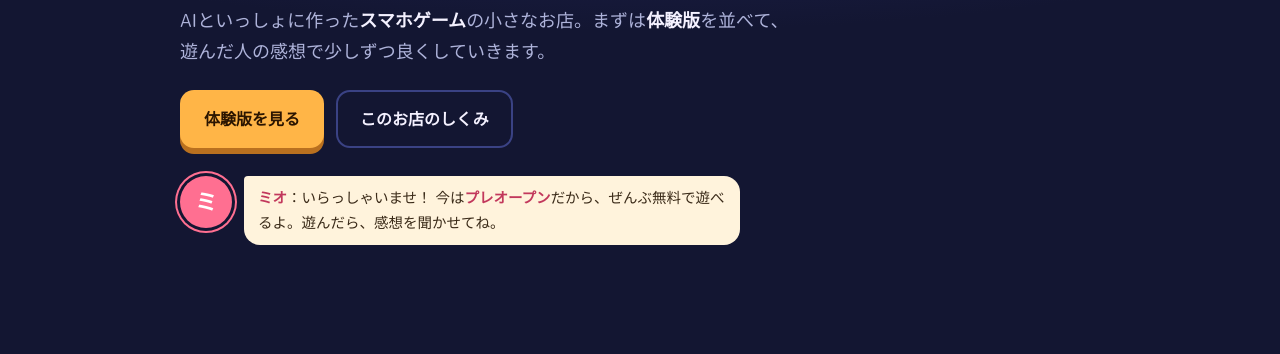
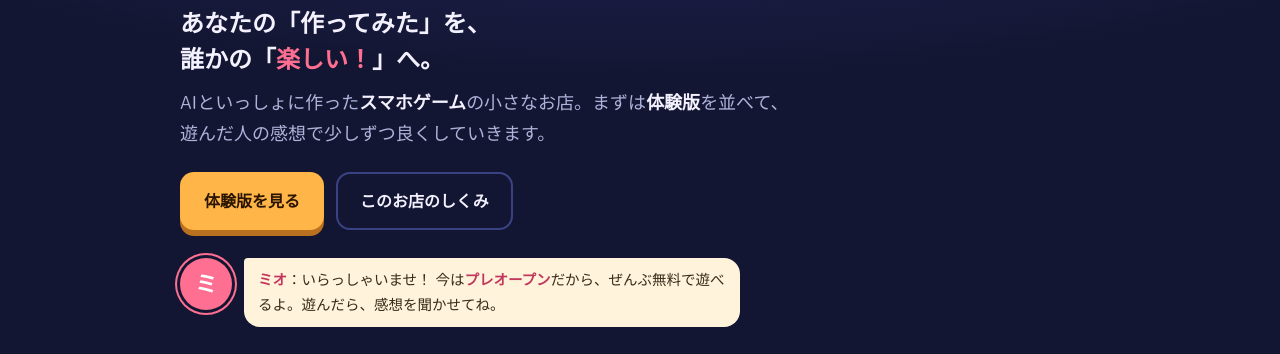
Before and after one commit to kantak243-del/mio-game-market, a plain HTML site: page index.html in a window 1280 px wide. Shown: the part 406-760 px from the top of the page. Drawn offline with Linux system fonts and the light colour scheme; a web font is replaced by a local one.

Commit message:
キャッチコピーを追加
Co-Authored-By: Claude Opus 5.5 <noreply@anthropic.com>
Claude-Session: https://claude.ai/code/session_01LSfHPH8Df1MNuXYQw2YX9k

```diff
--- a/index.html
+++ b/index.html
@@ -54,6 +54,8 @@ nav a:hover,nav a:focus-visible{color:var(--lantern)}
 @media (max-width:480px){.lan:nth-child(n+6){display:none}}
 .hero h1{font-family:var(--pixel);font-weight:400;font-size:clamp(30px,7.2vw,58px);line-height:1.25;margin:10px 0 8px;text-wrap:balance;letter-spacing:.02em}
 .hero h1 .en{display:block;font-size:.34em;letter-spacing:.32em;color:var(--lantern);margin-bottom:6px}
+.hero p.catch{font-weight:800;font-size:clamp(19px,4.6vw,24px);line-height:1.5;margin:0 0 10px;color:var(--ink)}
+.hero p.catch em{font-style:normal;color:var(--mio)}
 .hero p.lead{font-size:clamp(15px,3.6vw,18px);color:var(--dim);max-width:34em;margin:0 0 22px}
 .hero p.lead strong{color:var(--ink)}
 .cta{display:flex;flex-wrap:wrap;gap:12px}
@@ -166,6 +168,7 @@ footer b{font-family:var(--pixel);font-weight:400;color:var(--ink)}
     </div>
     <div class="wrap">
       <h1><span class="en">MIO GAME MARKET</span>ミオの<br>ゲームアプリ販売所</h1>
+      <p class="catch">あなたの「作ってみた」を、<br>誰かの「<em>楽しい！</em>」へ。</p>
       <p class="lead">AIといっしょに作った<strong>スマホゲーム</strong>の小さなお店。まずは<strong>体験版</strong>を並べて、遊んだ人の感想で少しずつ良くしていきます。</p>
       <div class="cta">
         <a class="btn main" href="#games">体験版を見る</a>
```
